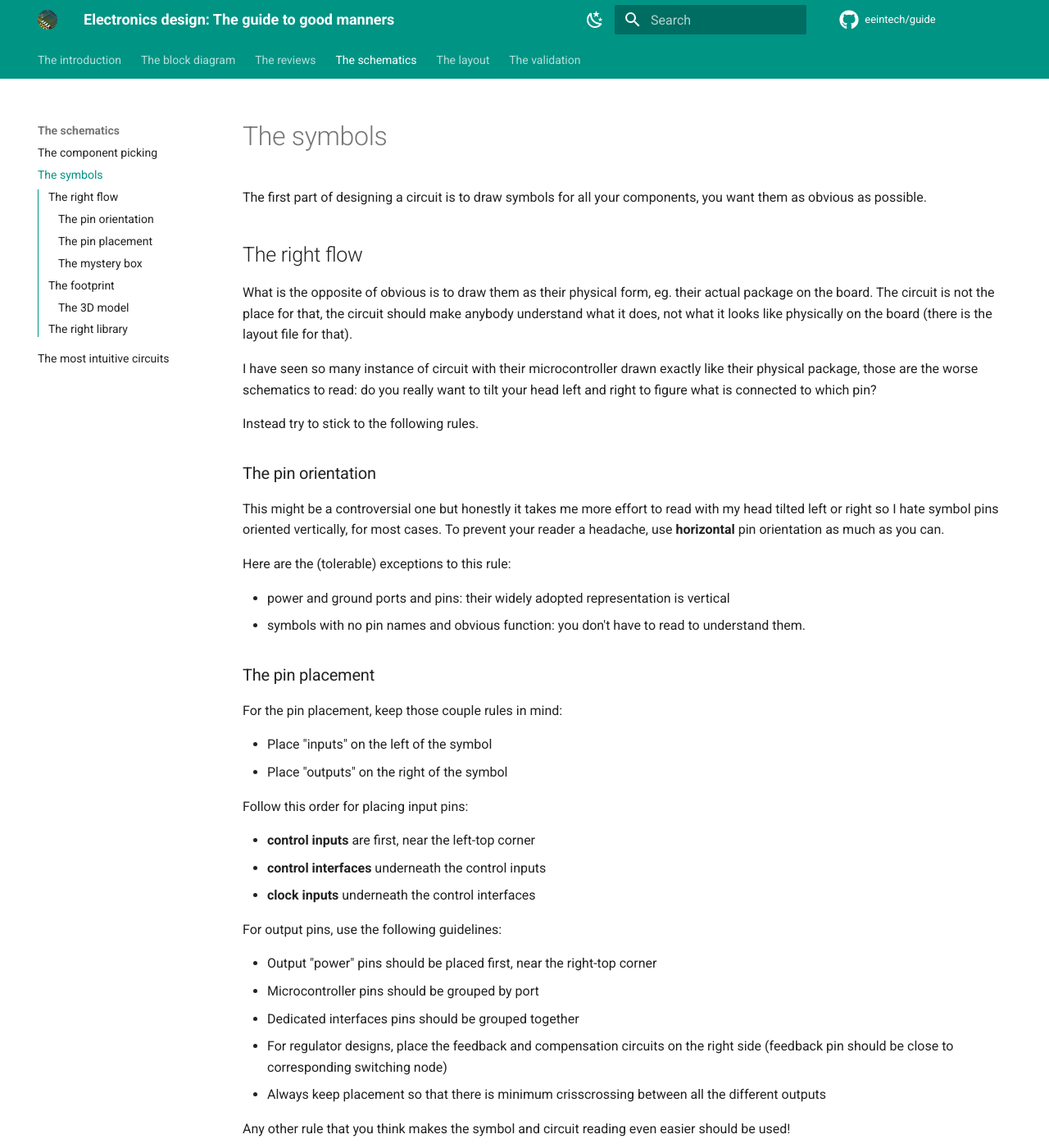
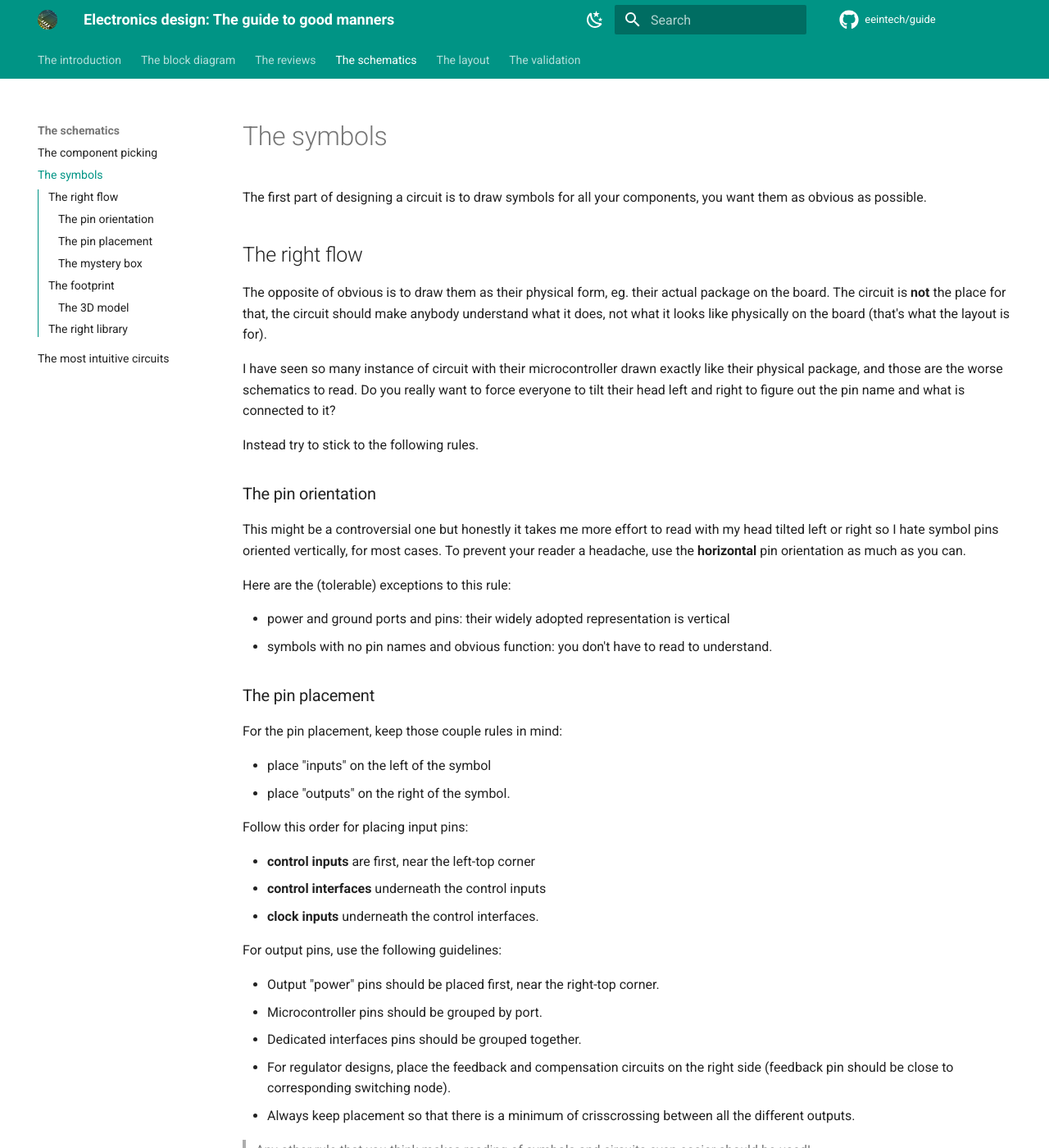
Before and after one commit to eeintech/guide, an MkDocs documentation site: the page built from docs/s_symbol.md, in a window 1280 px wide and 1400 px high. Shown: the whole window at 82% size. Built offline with MkDocs 1.6.1 and Material for MkDocs 9.7.7, drawn with Linux system fonts in a browser that asks for light colours; comment, search, counter and statistics services are not loaded; some of the changed text lies outside the part shown.

Commit message:
Clean-up schematics

```diff
--- a/docs/s_symbol.md
+++ b/docs/s_symbol.md
@@ -4,45 +4,45 @@ The first part of designing a circuit is to draw symbols for all your components
 
 ## The right flow
 
-What is the opposite of obvious is to draw them as their physical form, eg. their actual package on the board.
-The circuit is not the place for that, the circuit should make anybody understand what it does, not what it looks like physically on the board (there is the layout file for that).
+The opposite of obvious is to draw them as their physical form, eg. their actual package on the board.
+The circuit is **not** the place for that, the circuit should make anybody understand what it does, not what it looks like physically on the board (that's what the layout is for).
 
-I have seen so many instance of circuit with their microcontroller drawn exactly like their physical package, those are the worse schematics to read: do you really want to tilt your head left and right to figure what is connected to which pin?
+I have seen so many instance of circuit with their microcontroller drawn exactly like their physical package, and those are the worse schematics to read. Do you really want to force everyone to tilt their head left and right to figure out the pin name and what is connected to it?
 
 Instead try to stick to the following rules.
 
 ### The pin orientation
 
 This might be a controversial one but honestly it takes me more effort to read with my head tilted left or right so I hate symbol pins oriented vertically, for most cases.
-To prevent your reader a headache, use **horizontal** pin orientation as much as you can.
+To prevent your reader a headache, use the **horizontal** pin orientation as much as you can.
 
 Here are the (tolerable) exceptions to this rule:
 
 - power and ground ports and pins: their widely adopted representation is vertical
-- symbols with no pin names and obvious function: you don't have to read to understand them.
+- symbols with no pin names and obvious function: you don't have to read to understand.
 
 ### The pin placement
 
 For the pin placement, keep those couple rules in mind:
 
-- Place "inputs" on the left of the symbol
-- Place "outputs" on the right of the symbol
+- place "inputs" on the left of the symbol
+- place "outputs" on the right of the symbol.
 
 Follow this order for placing input pins:
 
 - **control inputs** are first, near the left-top corner
 - **control interfaces** underneath the control inputs
-- **clock inputs** underneath the control interfaces
+- **clock inputs** underneath the control interfaces.
 
 For output pins, use the following guidelines:
 
-- Output "power" pins should be placed first, near the right-top corner
-- Microcontroller pins should be grouped by port
-- Dedicated interfaces pins should be grouped together
-- For regulator designs, place the feedback and compensation circuits on the right side (feedback pin should be close to corresponding switching node)
-- Always keep placement so that there is minimum crisscrossing between all the different outputs
+- Output "power" pins should be placed first, near the right-top corner.
+- Microcontroller pins should be grouped by port.
+- Dedicated interfaces pins should be grouped together.
+- For regulator designs, place the feedback and compensation circuits on the right side (feedback pin should be close to corresponding switching node).
+- Always keep placement so that there is a minimum of crisscrossing between all the different outputs.
 
-Any other rule that you think makes the symbol and circuit reading even easier should be used!
+> Any other rule that you think makes reading of symbols and circuits even easier should be used!
 
 ### The mystery box
 
@@ -62,4 +62,4 @@ That guy too. Makes sure you have one associated to your footprint!
 
 ## The right library
 
-This might sound like a silly rule but I have seen many instances of symbols been saved in the wrong library, and if you don't have a global search system in place then it is just simply annoying to either not find the symbol in the correct place or think it doesn't exist, create it from scratch then discover later you did unecesssary redundant work...
+This might sound like a silly rule but I have seen many instances of symbols been saved to the wrong library, and if you don't have a global search system in place then it is just simply annoying to either not find the symbol in the correct place or think it doesn't exist, create it from scratch then discover later you did unecessary redundant work...
```
Also changed, not shown: docs/s_circuit.md (+17 -22 lines), docs/s_pick.md (+7 -10 lines).
